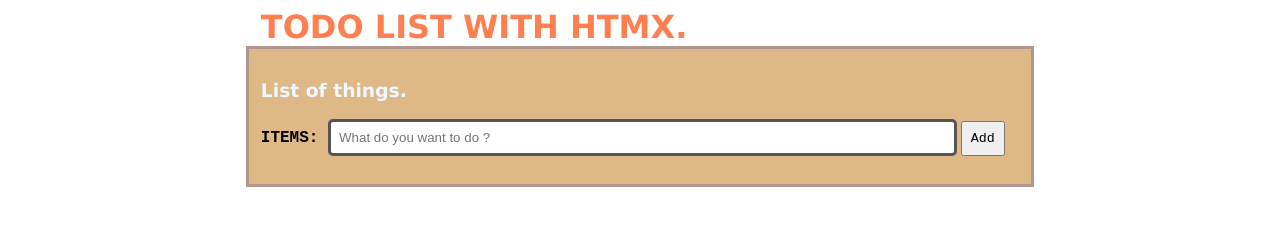
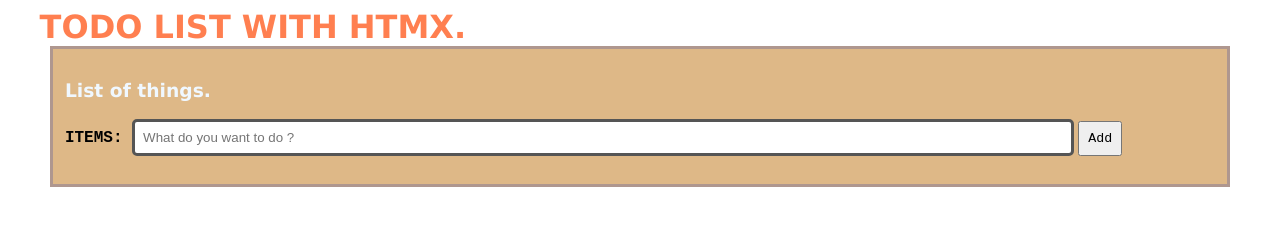
Before and after one commit to as1ndu/todo-htmx, a plain HTML site: page index.html in a window 1280 px wide. Drawn offline with Linux system fonts and the light colour scheme.

Commit message:
feat: Increased width

```diff
--- a/static/css/style.css
+++ b/static/css/style.css
@@ -1,6 +1,6 @@
 #application-heading {
     margin: auto;
-    width: 60%;
+    width: 95%;
     text-transform: uppercase;
     color: coral;
     font-family: 'Lucida Sans', 'Lucida Sans Regular', 'Lucida Grande', 'Lucida Sans Unicode', Geneva, Verdana, sans-serif;
@@ -9,7 +9,7 @@
 
 section {
     margin: auto;
-    width: 60%;
+    width: 91%;
     border: 3px solid #77719876;
     padding: 12px;
     background-color: burlywood;
```
